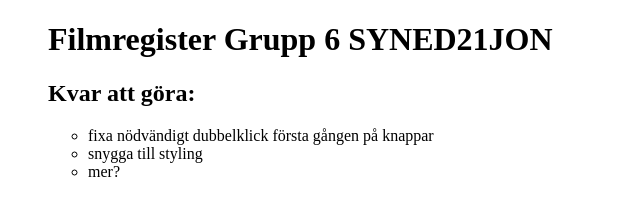
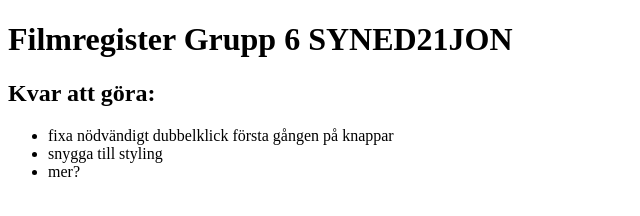
Before and after one commit to tomtemor/js-g6u2, a website: page index.html in a window 1280 px wide. Shown: the whole page, without its empty margins (0-640 px from the left). Drawn offline with Linux system fonts and the light colour scheme; no server answers.

Commit message:
fel fixat

```diff
--- a/index.html
+++ b/index.html
@@ -36,7 +36,8 @@
 
 
 </head>
-<ul>
+<body>
+
   <div class="hide">Testar hide</div>
     <h1>Filmregister Grupp 6 SYNED21JON</h1>
     <h2>Kvar att göra:</h2>
@@ -44,7 +45,7 @@
     <li>fixa nödvändigt dubbelklick första gången på knappar</li>
     <li>snygga till styling</li>
     <li>mer?</li>
-    </ul></ul>
+    </ul>
     <p id="output1"></p>
 
 
```
